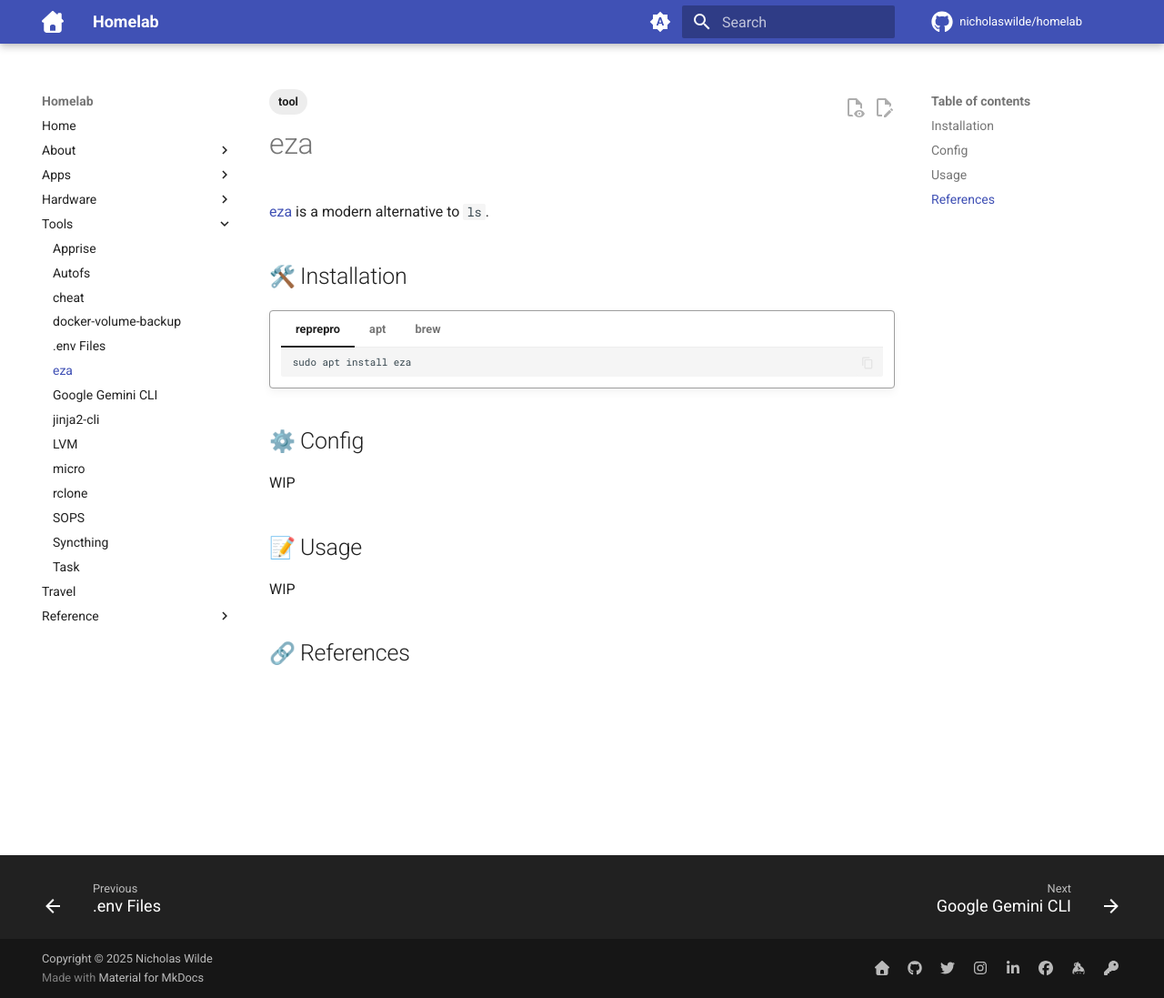
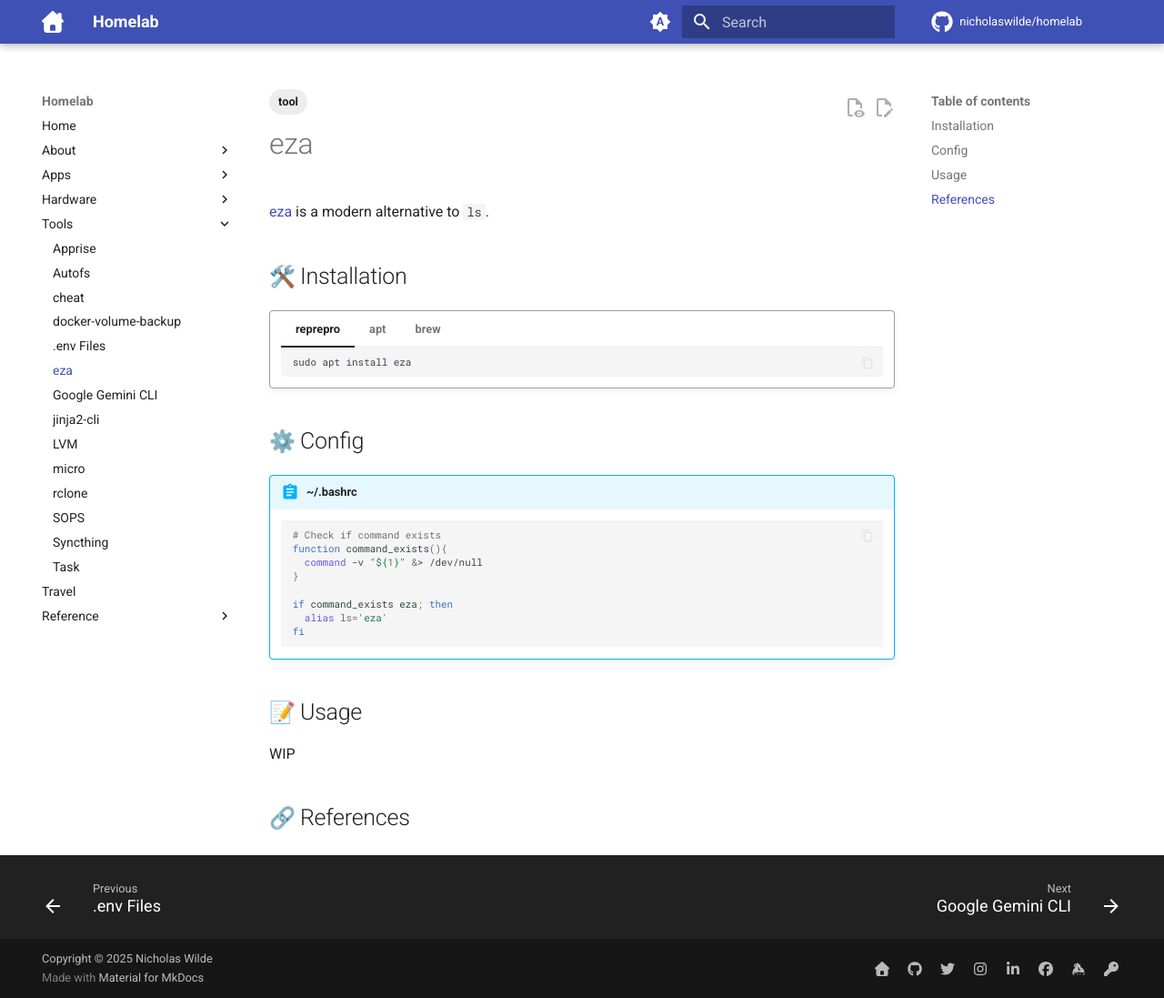
Before and after one commit to nicholaswilde/homelab, an MkDocs documentation site: the page built from docs/tools/eza.md, in a window 1280 px wide and 1097 px high. Shown: the whole window at 91% size. Built offline with MkDocs 1.6.1 and Material for MkDocs 9.7.7, drawn with Linux system fonts in a browser that asks for light colours; emoji names are drawn with the system emoji font; comment, search, counter and statistics services are not loaded.

Commit message:
Document eza command configuration in eza.md
Add configuration instructions for eza command.

````diff
--- a/docs/tools/eza.md
+++ b/docs/tools/eza.md
@@ -30,7 +30,18 @@
 
 ## :gear: Config
 
-WIP
+!!! abstract "~/.bashrc"
+
+    ```bash
+    # Check if command exists
+    function command_exists(){
+      command -v "${1}" &> /dev/null
+    }
+
+    if command_exists eza; then
+      alias ls='eza'
+    fi
+    ```
 
 ## :pencil: Usage
 
````
